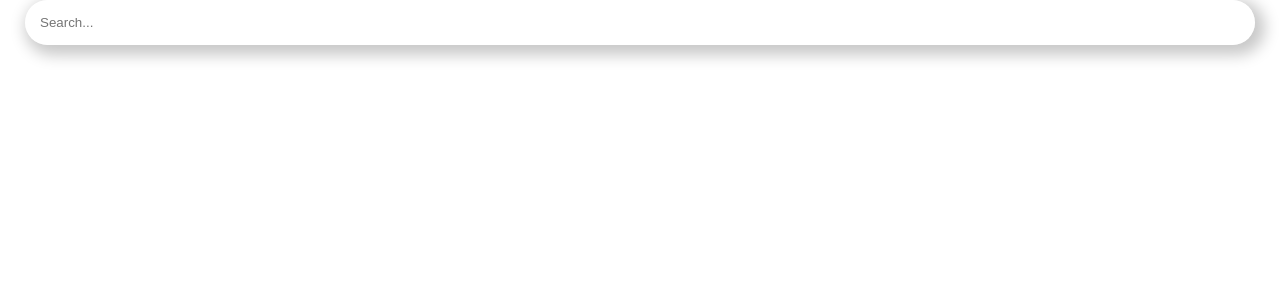
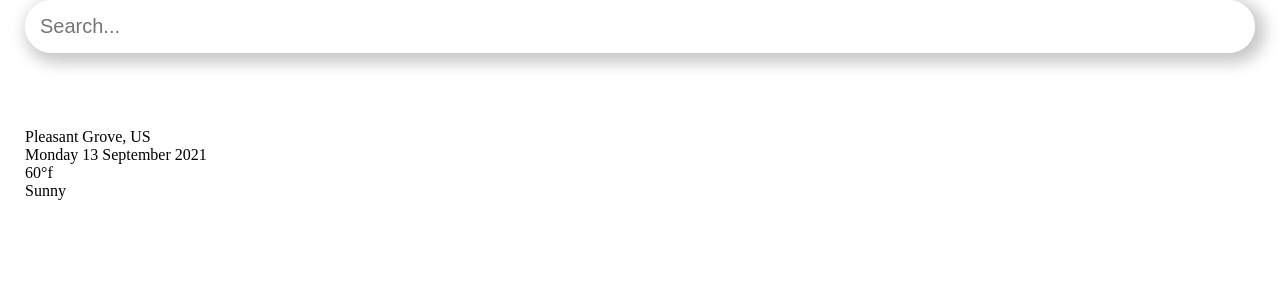
Before and after one commit to TyEverton/React-Weather-App, a React (Create React App) app: page / in a window 1280 px wide. Shown: the top 300 px of the page. Built offline with nearby package versions, Linux system fonts and the light colour scheme.

Commit message:
building out date and temp visibility

```diff
--- a/src/App.js
+++ b/src/App.js
@@ -6,11 +6,54 @@
 }
 
 function App() {
+  const dateBuilder = (d) => {
+    let months = [
+      'January',
+      'February',
+      'March',
+      'April',
+      'May',
+      'June',
+      'July',
+      'August',
+      'September',
+      'October',
+      'November',
+      'December',
+    ]
+    let days = [
+      'Sunday',
+      'Monday',
+      'Tuesday',
+      'Wednesday',
+      'Thursday',
+      'Friday',
+      'Saturday',
+    ]
+
+    let day = days[d.getDay()]
+    let date = d.getDate()
+    let month = months[d.getMonth()]
+    let year = d.getFullYear()
+
+    return `${day} ${date} ${month} ${year}`
+  }
+
   return (
     <div className="app">
       <main>
         <div className="searchBox">
           <input type="text" className="searchBar" placeholder="Search..." />
+        </div>
+        <div className="locationBox">
+          <div className="location">Pleasant Grove, US</div>
+          <div className="date">{dateBuilder(new Date())}</div>
+          <div className="weatherBox">
+            <div className="temp">
+              60°f
+            </div>
+            <div className="weather">Sunny</div>
+          </div>
         </div>
       </main>
     </div>
--- a/src/index.css
+++ b/src/index.css
@@ -49,5 +49,14 @@
   border-radius: 35px;
   margin-top: -25px;
 
-  box-shadow: 5px 5px 15px 5px rgba(0,0,0,0.22);
+  box-shadow: 5px 5px 15px 5px rgba(0, 0, 0, 0.22);
+
+  color: #31313131;
+  font-size: 20px;
+
+  transition: 0.4s ease;
 }
+
+.searchBox .searchBar:focus {
+  background-color: rgba(255, 255, 255, 0.75);
+}
```
